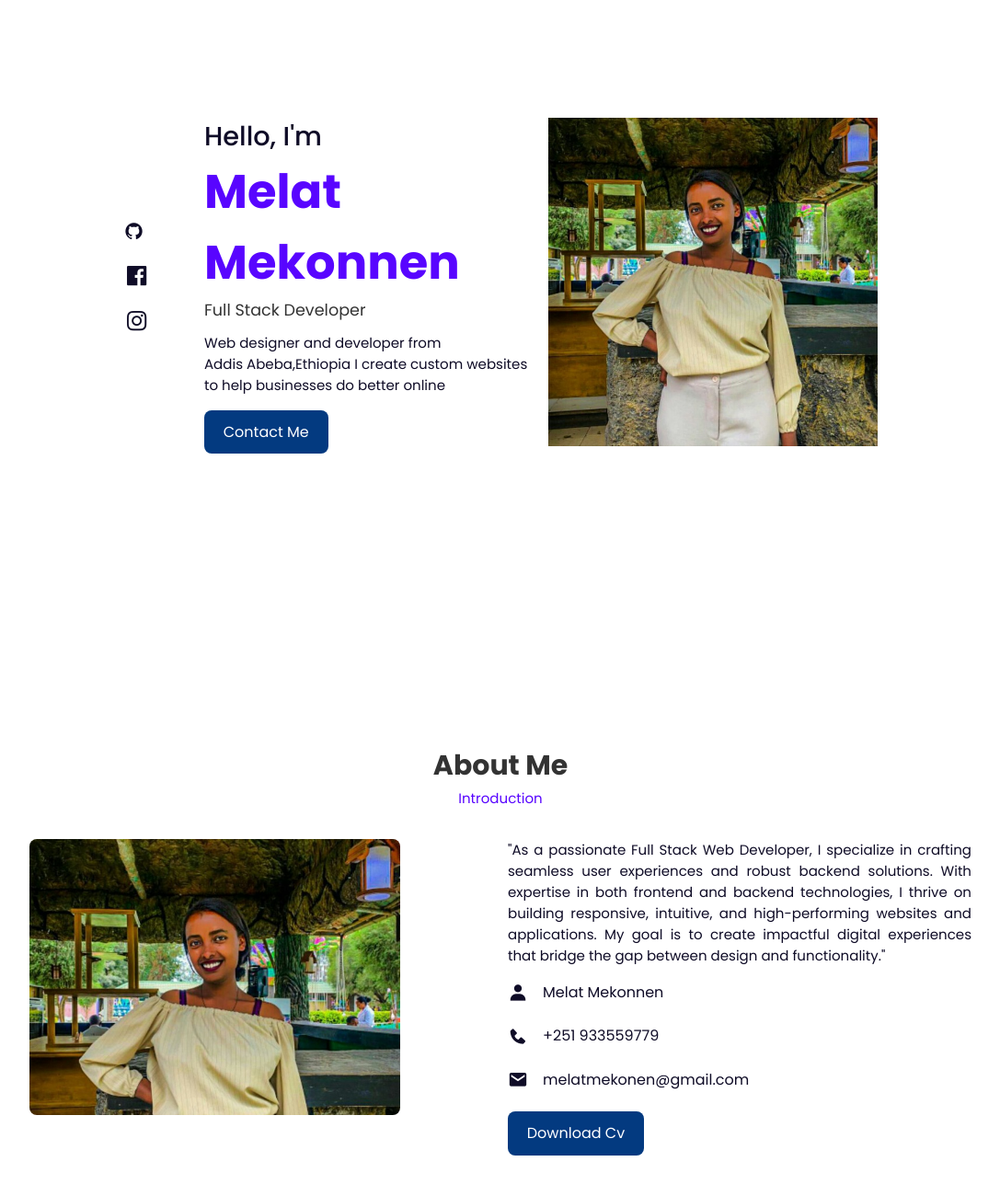
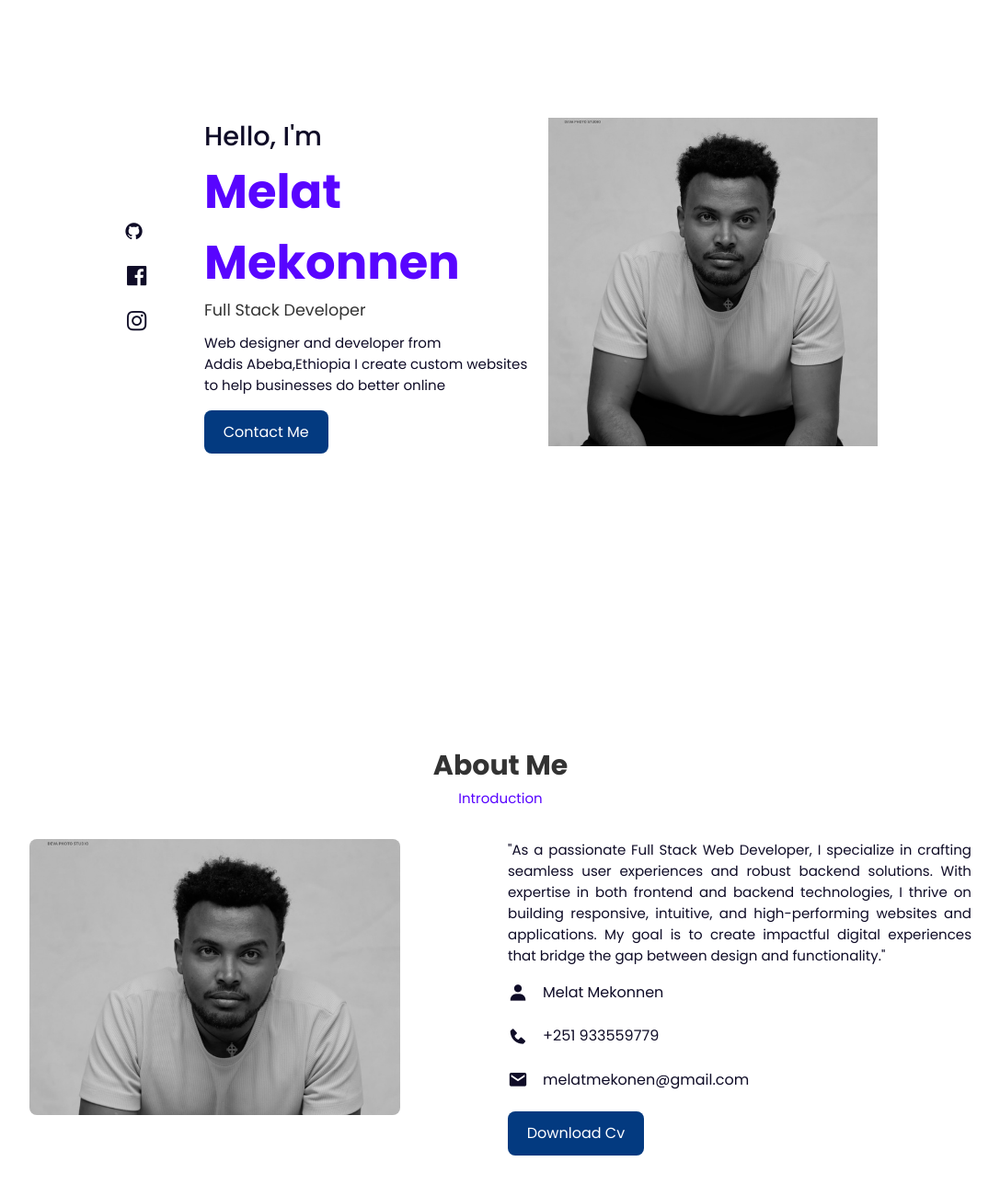
Before and after one commit to melat-mekonnen/Portfolio-page, a plain HTML site: page index.html in a window 1280 px wide. Shown: the part 140-1440 px from the top of the page at 92% size, without its empty margins (96-1183 px from the left). Drawn offline with nearby package versions, Linux system fonts and the light colour scheme.

Commit message:
change the pictures

```diff
--- a/index.html
+++ b/index.html
@@ -5,7 +5,7 @@
     <meta charset="UTF-8">
     <meta http-equiv="X-UA-Compatible" content="IE=edge">
     <meta name="viewport" content="width=device-width, initial-scale=1.0">
-    <title>Melat Mekonnen</title>
+    <title>Kidus Mekonnen</title>
     <!-- Link To CSS -->
     <link rel="stylesheet" href="./src/styles.css">
     <!-- add icon link -->
@@ -40,7 +40,7 @@
                     <a href="https://www.instagram.com/m/"><i class='bx-fw bx bxl-instagram'></i></a>
                 </div>
                 <div class="home-img">
-                    <img src="images/image/11.jpg" alt="about-mypic">
+                    <img src="images/image/kidu.jpg" alt="about-mypic">
                 </div>
                 <div class="home-text">
                     <span>Hello, I'm</span>
@@ -64,7 +64,7 @@
         <!-- About Content -->
         <div class="about-container">
             <div class="about-img">
-                <img style="object-fit: cover;object-position:top;" src="images/image/121.jpg" alt="about-me"
+                <img style="object-fit: cover;object-position:top;" src="images/image/kidu.jpg" alt="about-me"
                     height="300px">
             </div>
             <div class="about-text">
```
Also changed, not shown: images/image/kidu.jpg (added).
